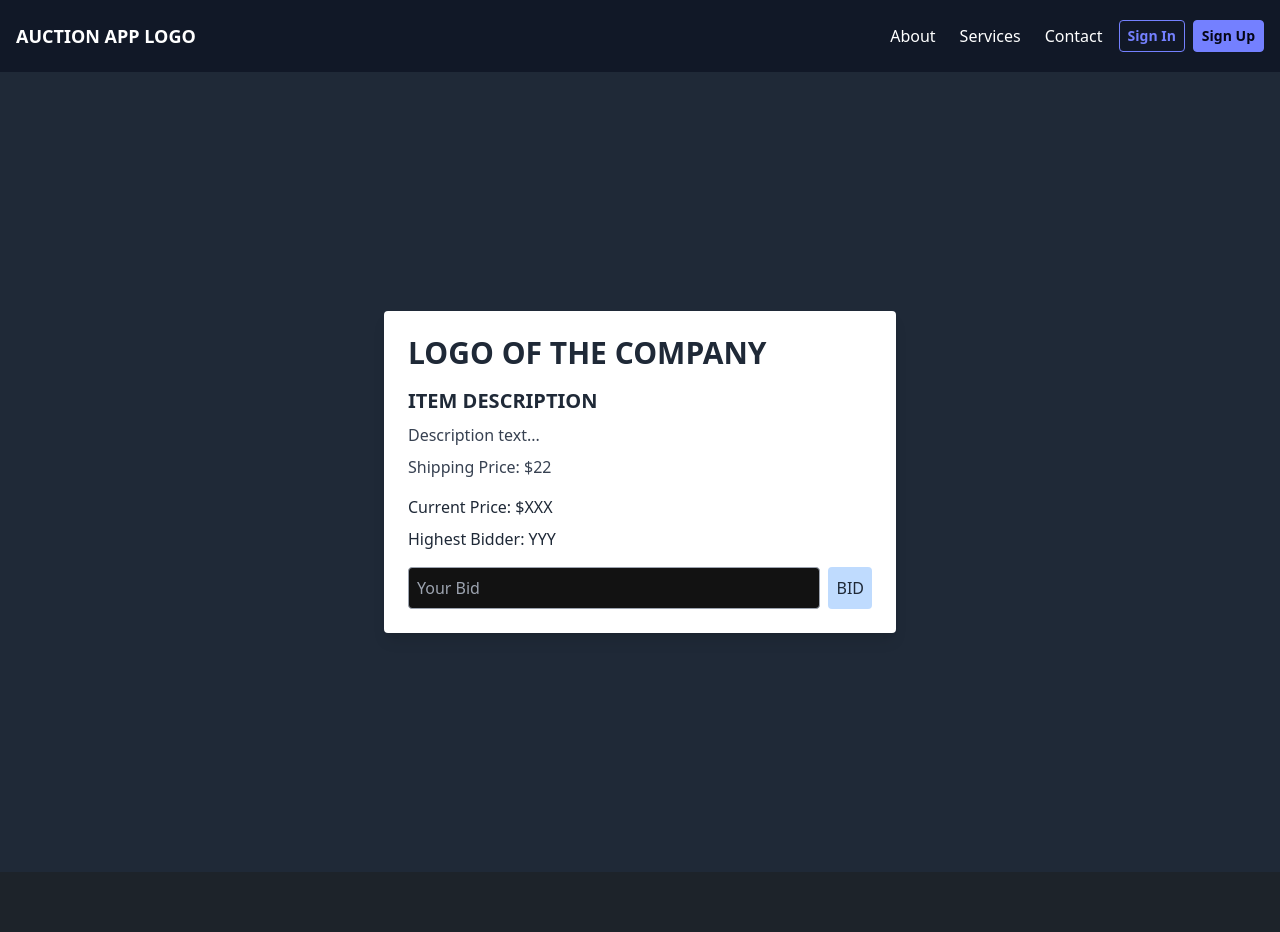
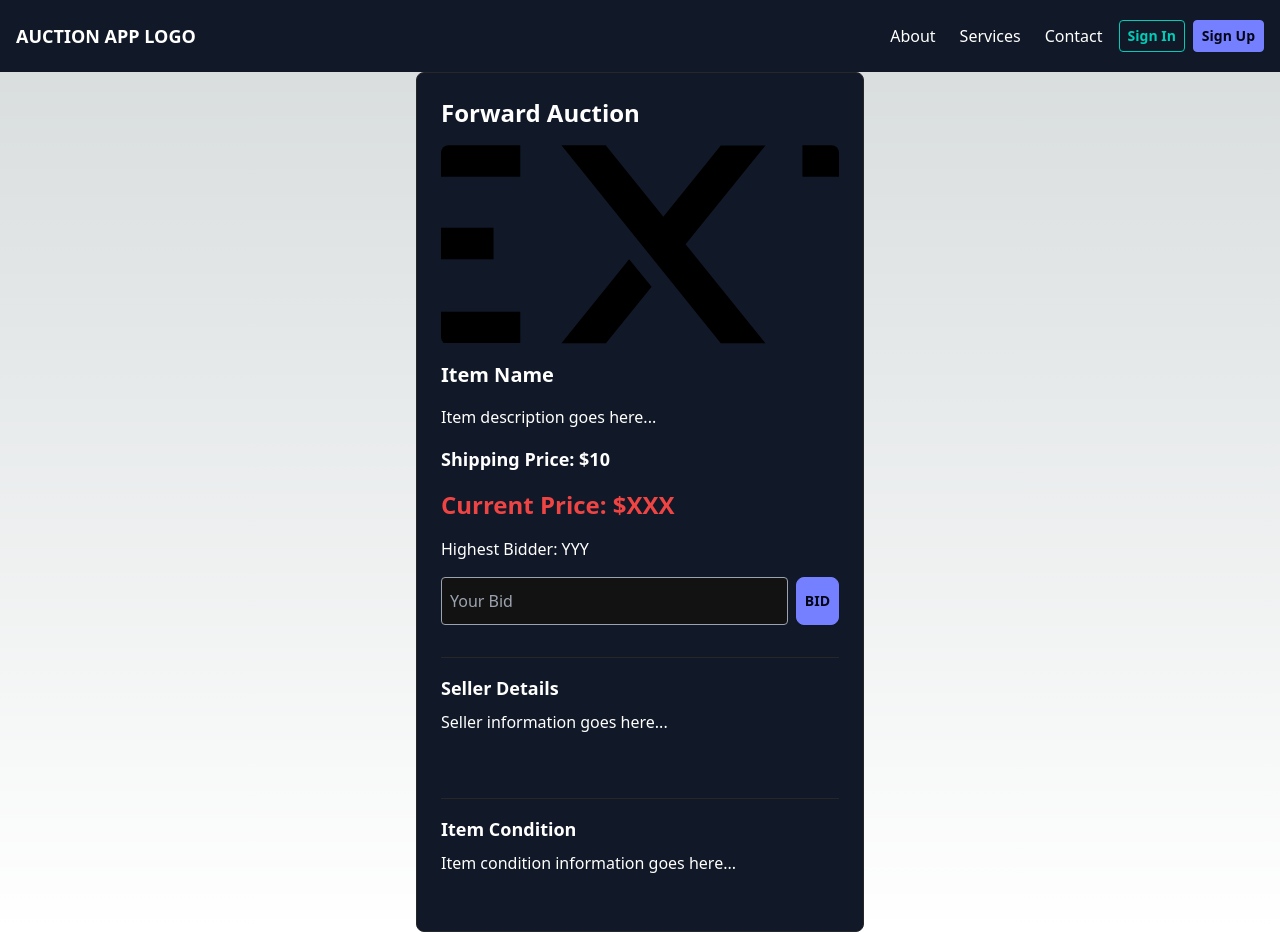
Before and after one commit to DaoudAli/EECS4413-Auction-Website, a Next.js app in the folder client-app/: page /auctions/forward in a window 1280 px wide. Before the commit the page ends 872 px from the top, so only its background shows below. Built offline with nearby package versions, Linux system fonts and the light colour scheme.

Commit message:
Styling updates

```diff
--- a/client-app/src/components/navbar.js
+++ b/client-app/src/components/navbar.js
@@ -20,11 +20,14 @@ export default function Navbar() {
           </Link>
           <Link
             href="/signin"
-            className="p-2 rounded btn-outline btn btn-primary btn-sm text-white"
+            className="p-2 rounded btn-outline btn btn-accent btn-sm text-white text-md"
           >
             Sign In
           </Link>
-          <Link href="/signup" className="p-2 btn-primary btn rounded btn-sm">
+          <Link
+            href="/signup"
+            className="p-2 btn-primary btn rounded btn-sm text-md"
+          >
             Sign Up
           </Link>
         </div>
--- a/client-app/src/pages/auctions/forward/index.js
+++ b/client-app/src/pages/auctions/forward/index.js
@@ -3,31 +3,52 @@ import React from 'react';
 
 export default function ForwardAuction() {
   return (
-    <div className="min-h-screen flex items-center justify-center bg-gray-800 p-4">
-      <div className="w-full max-w-lg bg-white rounded p-6 space-y-4 shadow-lg">
-        <h1 className="text-3xl font-bold text-gray-800 mb-4">
-          LOGO OF THE COMPANY
-        </h1>
-        <div className="space-y-2">
-          <h2 className="text-xl font-semibold text-gray-800">
-            ITEM DESCRIPTION
-          </h2>
-          <p className="text-gray-700">Description text...</p>
-          <p className="text-gray-700">Shipping Price: $22</p>
+    <div className="min-h-screen flex flex-col items-center justify-center space-y-8">
+      <div className="border border-zinc-800 rounded-lg p-6 w-full max-w-md bg-gray-900">
+        <h2 className="text-2xl font-bold mb-4 text-white">Forward Auction</h2>
+        <div className="grid grid-cols-1 gap-4">
+          <div className="relative w-full h-[200px]">
+            <img
+              alt="Product Image"
+              className="absolute inset-0 object-cover w-full h-full rounded-lg"
+              height="200"
+              src="/next.svg"
+              style={{
+                aspectRatio: '200/200',
+                objectFit: 'cover',
+              }}
+              width="200"
+            />
           </div>
-        <div className="space-y-2">
-          <p className="text-gray-800">Current Price: $XXX</p>
-          <p className="text-gray-800">Highest Bidder: YYY</p>
-        </div>
+          <h3 className="text-xl font-semibold text-white">Item Name</h3>
+          <p className="text-base text-white">Item description goes here...</p>
+          <p className="text-lg font-bold text-white">Shipping Price: $10</p>
+          <p className="text-2xl font-bold text-red-500">Current Price: $XXX</p>
+          <p className="text-base text-white">Highest Bidder: YYY</p>
           <div className="flex space-x-2">
             <input
               className="flex-1 p-2 border border-gray-400 rounded"
               type="text"
               placeholder="Your Bid"
             />
-          <button className="p-2 text-gray-800 bg-blue-200 rounded hover:bg-blue-300 focus:outline-none">
-            BID
-          </button>
+            <button className="p-2 btn btn-primary">BID</button>
+          </div>
+          <div className="border-t border-zinc-800 my-4 py-4">
+            <h4 className="text-lg font-semibold mb-2 text-white">
+              Seller Details
+            </h4>
+            <p className="text-base text-white">
+              Seller information goes here...
+            </p>
+          </div>
+          <div className="border-t border-zinc-800 my-4 py-4">
+            <h4 className="text-lg font-semibold mb-2 text-white">
+              Item Condition
+            </h4>
+            <p className="text-base text-white">
+              Item condition information goes here...
+            </p>
+          </div>
         </div>
       </div>
     </div>
--- a/client-app/src/pages/index.js
+++ b/client-app/src/pages/index.js
@@ -12,16 +12,10 @@ export default function Home() {
           </div>
         </div>
         <div className="flex flex-col space-y-4 md:flex-1 md:justify-center">
-          <a
-            href="/signin"
-            className="rounded bg-blue-500 text-center py-2 px-4 text-white hover:bg-blue-600"
-          >
+          <a href="/signin" className="btn btn-outline btn-accent text-lg">
             Sign-In
           </a>
-          <a
-            href="/signup"
-            className="rounded bg-green-500 text-center py-2 px-4 text-white hover:bg-green-600"
-          >
+          <a href="/signup" className="btn btn-primary text-lg">
             Sign-Up
           </a>
         </div>
```
Lines whose indentation alone changed are shown as unchanged.
